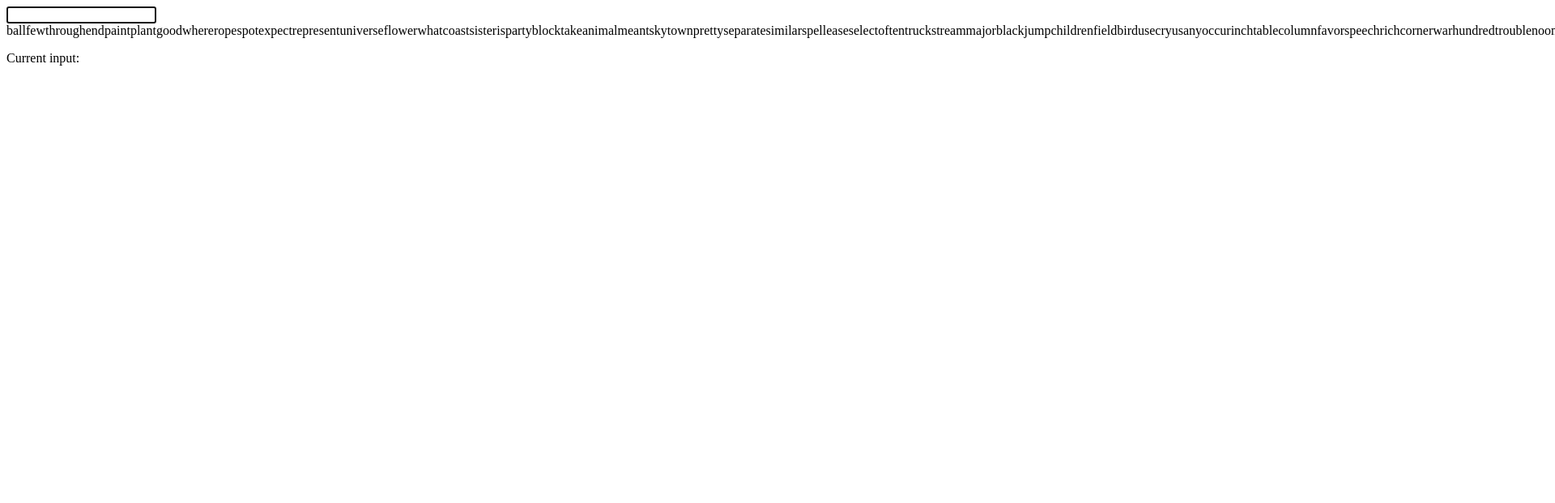
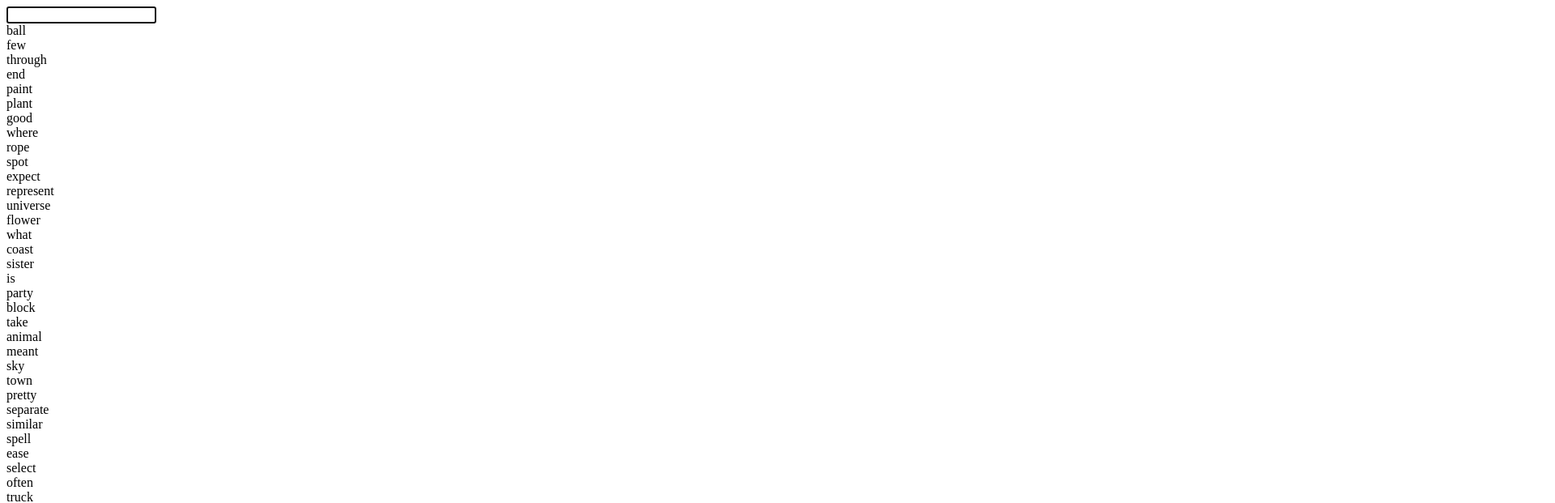
Before and after one commit to 0baraa/dolphintype, a SvelteKit app: page / in a window 1280 px wide. Shown: the top 621 px of the page at 81% size, 1920 px wide, since content can reach past the window. Built offline with nearby package versions, Linux system fonts and the light colour scheme.

Commit message:
Wrap each char in a word in a span

```diff
--- a/src/routes/+page.svelte
+++ b/src/routes/+page.svelte
@@ -45,7 +45,7 @@
   }
 </script>
 
-<div class="flex flex-wrap justify-center">
+<div class="mx-8 flex flex-wrap justify-center gap-x-4 lg:mx-48">
   <input
     class="pointer-events-auto absolute opacity-0"
     type="text"
@@ -54,8 +54,12 @@
     bind:this={inputElement}
   />
 
-  {#each currentWords as word}
-    <span class="m-1">{word}</span>
+  {#each currentWords as word, i (i)}
+    <div>
+      {#each word as char, j (j)}
+        <span class="text-4xl">{char}</span>
+      {/each}
+    </div>
   {/each}
 </div>
 
```
